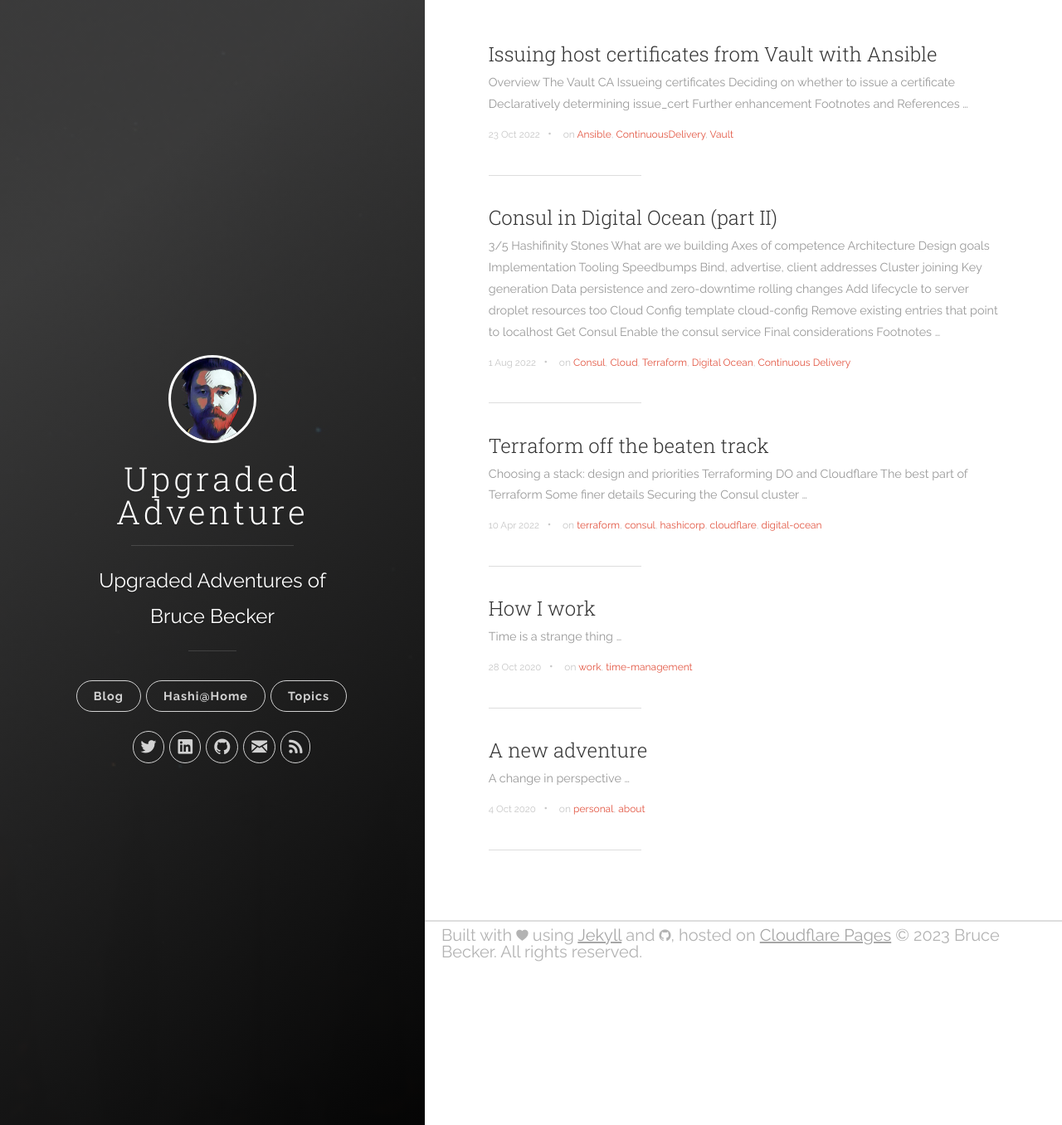
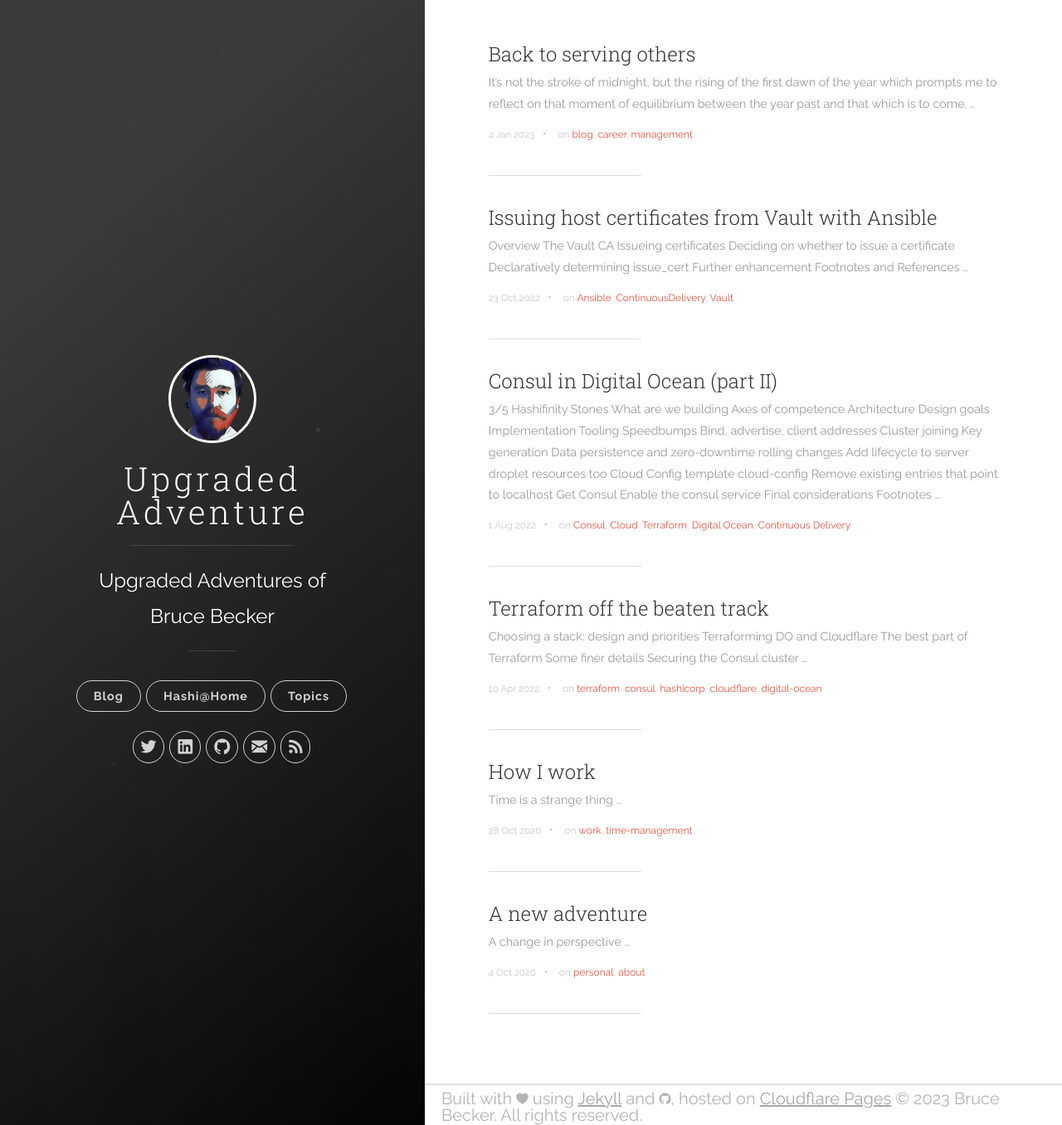
Before and after one commit to brucellino/upgraded-adventure, a Jekyll site: the page built from index.html, in a window 1280 px wide and 1356 px high. Shown: the whole window at 83% size. Built offline with Jekyll 4.4.1, drawn with Linux system fonts in a browser that asks for light colours; the list of posts is cut into pages by our own code; some of the changed lines change nothing that is shown.

Commit message:
feat(posts): add a post for the new year in 2023
Signed-off-by: Bruce Becker <brucellino@protonmail.com>

```diff
--- /dev/null
+++ b/_posts/2023-01-04-service.md
@@ -0,0 +1,132 @@
+---
+title: Back to serving others
+description: A return to something new
+category: personal
+tags:
+  - blog
+  - career
+  - management
+---
+
+It's not the stroke of midnight, but the rising of the first dawn of the year which prompts me to reflect on that moment of equilibrium between the year past and that which is to come.
+
+Allow me, dear reader, a pause for self-indulgent personal reflection.
+
+For the past few years, I have described myself as "2020 fugee" -- a refugee from the upheaval, stagnation and unrest that was brought upon us by that year of reckoning.
+I've had my share of feeling adrift, moving between one place and the next over the course of my life, but in that carefree past it was more often than not a flight of desire, not of obligation.
+The stasis of the pandemic, having to accept that things must stand still for a time, that we must all _stay_ where we are, that events must simply be cancelled, erased, that milestones must be deleted and that everything will be done later when it would be safe again, this stasis must now come to an end.
+It is time to start moving again.
+
+The irony in many cases, including mine, is that I came out of that period completely exhausted, mentally and socially.
+The mere idea of having to interact, to earn social capital, to be present for others that were not my immediate family, became for a period too much to bear.
+
+I sometimes think about what happened to us during that vaguely-defined time of pandemic, and whether we can ever recover from it as a society.
+The pessimist in me says that some cracks were laid bare and that once we see them, we can never unsee them.
+
+However, perhaps we can go about fixing them.
+
+## Mission and purpose
+
+For as long as I can remember, I have been working for common goals, finding my own purpose through a larger mission.
+First, this was the study of the universe through a series of postgraduate degrees in physics culminating in a Ph.D. and several postdoc positions.
+Scientific research has for decades been a team sport, and even more so in the physics domain.
+Personally I found myself perennially in collaborations large and small, working with others towards what we were all convinced was a greater good.
+During the latter period of my scientific career, this peaked as I worked in what was then a giant collaboration of more than three thousand researchers and engineers.
+The sense of community I felt then has been something that I will never forget and have sought ever since.
+There was a mission, and I felt that my work had a purpose through achieving that mission.
+
+My decision to leave that environment was taken half-heartedly.
+I would have happily stayed in physics, had I not realised two difficult truths:
+
+1. I was not the world's greatest physicist, indeed I was quite mediocre and the competition was fierce
+1. Physics as a career would not give me the stability and growth path I wanted.
+
+However, one cannot so easily change one's essence as one can one's job.
+My next career was still in service, more explicitly so, as I returned to South Africa to help build public infrastructure for computing.
+Looking back on those ten years from 2008 to 2018, I find it hard to judge myself as having had any success.
+As a harsh critic, I would say that all of the work I did was just playing at the various roles of project manager, community manager, trainer, _etc_.
+The end result was that there was nothing really to judge, because the goal posts kept moving, so I can't even call the outcome of those years a failure!
+Perhaps this is too harsh a critique, but I will let others be the judge of that.
+
+One theme that did remain constant, I think, was that of working _for the benefit of others_.
+Yes, I had my personal agendas which I was following, whether I knew it or not, but this does not detract from the fact that the projects, infrastructure and initiatives that I was trying to move forward were always for the direct benefit of others.
+This gave me that warm and fuzzy feeling of somehow "doing good".
+
+## A detour
+
+I joined EGI enthusiastically in 2018 to continue this mission, and out of the blue came the biggest opportunity for detour in my life so far.
+I made the decision to leave the world of research and public service to enter the private sector, because I felt that the time had come to put myself to the test.
+I had had my share of projects in which I was but a part, which didn't depend explicitly on me, but which I contributed to and I had always felt the frustration that my peers and collaborators were not "doing it right".
+A whiff of arrogance had started to surround me, I suspect, and I found myself correcting folks, pointing out "the bigger picture", arguing based on grand principles and generally pretending like I knew it all.
+
+What if I didn't?
+
+But what if I _did_?
+
+The opportunity to work in a tight, elite team presented itself as I was called to join UEFA's new DevOps team.
+I still can't believe that I was presented with that opportunity and the absolutely amazing environment I was presented with.
+I found the best colleagues -- truly wonderful people, great at their job all at the top of their game -- as well as a fertile environment in which to prove myself.
+I found myself the least prepared, least knowledgeable, least technically capable, least sure of all of my colleagues and that feeling of being uncomfortable and challenged every day was thrilling.
+
+My time at UEFA gave me the chance to really see what I was capable of and held a mirror up to _myself_, not just the environment I was working in.
+
+## Lessons
+
+Needless to say, I learned a lot during that time; lot of technology, yes, but also a lot about how things really work in the real world.
+Or rather, how things _fail_ in the real world, all of the ways that they work on paper but not in practice.
+The most valuable experience I gained during that time was not the subtleties of the cloud, performance tuning or monitoring tricks -- it was what it takes to be successful, how to think and execute quickly how to solve problems permanently instead of fix issues.
+I learned a few things about myself which I hope to bring into 2023 and beyond.
+
+### Who am I not
+
+First of all, I learned a few things about who I am not:
+
+- **Not the smartest person in the room**: just as when I was a physicist, I am never going to be the smartest person in a team. I have a meandering education and experience and I'm working with folks who have spent their lives working in this specific environment and are really good at it. This means that I have to _remain humble_ and _listen_ to others when they talk because they probably know things that I don't.
+- **Not the hardest worker  in the room**: I have a family, I have responsibilities outside of the office, I cannot afford to be dedicated to the work more than 8 or 9 hours a day (even that is a stretch in a normal week). I am older than most of my colleagues, my energy levels are not what they used to be, and I choose to dedicate the best part of that energy to my personal life. I also see this as a job, not a calling. I am here to get work done by being professional, not by being passionate. _That is ok_, but it means that I need to have _habits_ and set _clear expectations_ both for my colleagues as well as myself and my family.
+- **Not a rock star**: I don't crave recognition. I don't need people to call out my name, invite me to guest blogposts or podcasts, conference appearances. I don't need an audience. I do not want to be the face of anything, because I know that it's all been done before. I don't want to be bamboozled by hype... get real and show me the data.
+- **Nothing new to say**: I don't have original opinions in this environment. Perhaps I never did! but I'm certain that whatever I have to say has already been said before by those more eloquent and experienced than me. I have seen a bit, done a bit and learned a bit, but after all, we're talking about computers here. It's not quantum mechanics. My role is not to come up with edgy hot takes, it is to learn and improve those around me. There is more than one way to lead; "Linkedinfluencer" is not my style.
+
+### Who am I
+
+So, am I just the opposite of the things I am not?
+To an extent, I am defining myself in opposition to things which I have learned that I am not, but there are also things which I _am_, not just things that I am because I am not their opposite.
+
+I am:
+
+- **Conscious and appreciative of counter-narratives**: I get sceptical when I hear "just-so" stories, broad generalisations and aphorisms at work. "This technology will revolutionise...", "we have do do things this way because...", "the data shows...". These are all narratives, stories that people tell to support an existing point of view.
+These are really useful, they help us to get on the same page, to get the point across -- heck, I do this all the the time myself! -- but they are just stories. They are not the truth. The truth is there is always a counter-narrative and if we're not aware of it, we risk talking ourselves into a corner.
+
+- **Capable of living in other peoples' skins**: I've been around, I've seen and worked in places that my colleagues barely know the names of. I know that people think and work in different ways, and that while these may not be original, they are indeed diverse. I became aware that the world is a racist, classist place when I first stepped out of high school, and almost all my experience since then has been a clash between principles of equity and the messed up way the world seems to be organised. Working in Africa and working in Europe are wildly different experiences, with people having wildly different biases, points of view and priorities. Some of these people may have violently opposed world views to yours, but **they are still people**. Whatever the official line, you don't have "workers" at work, you have _people_ and those people are frikkin _weird_... and I am frikkin here for it...
+
+- **Multifaced experience**: I am trained as a scientist and at heart I still reason about the world as a scientist. However, I speak four languages, I have lived in several cities, on several continents. I've been poor, I've written code, managed projects, I've been responsible for liaising with high school principals and foreign ambassadors, I've had folks die on me and seen my babies born. I've had good managers, I've had no managers and I've had terrible managers. I've been told "whatever it costs, just get it done", and I've been told "there's no budget, just get it done". I haven't really found a way to write this on a CV, but it's really the biggest thing I've got going for me, from an employer's point of view. Throw me in the deep end fam, I've seen it before, I'm good to go.
+
+- **I care about quality**: Quality makes the difference. I am not, by nature, a person who cares about the nitty-gritty details. My scientific training (and perhaps the reason I was so drawn to it), taught me to look for patterns, for general laws, to see the big picture. But in the real world of people, this doesn't make the difference, it's quality that makes the difference. Being prepared, anticipating pain, building things that are free of defects, designing for elegant function, rather than appearance.
+
+## Back to service
+
+Coming back full circle, my purpose has always been found through others, it's time to accept and embrace that again.
+I have spent the last 2 years more or less focussed on myself at work, to the detriment of the community out there I had found myself a part of.
+
+I am taking a turn away from myself and back towards serving others, this time as engineering manager at the company I work at.
+In my mind, this is an opportunity to "do it right" -- to put my own personal convictions and ideas to the test in a challenging way -- but also a way to rediscover purpose through empowering others and improving their lives.
+I want to bring a rigorous approach to designing processes in our company such that they actually make our lives better first: less miscommunication, less toil and unrewarding work, fewer meetings, more context when it's needed, fewer surprises, putting the right tools and information in the right hands, at the right time.
+I want to design for elegance, for happiness, for efficiency.
+
+It's time to channel my inner Deming!
+
+My own experience has been that a good manager can mean the difference between happiness and despair, between fulfillment and frustration, the reason people stay and the reason people leave.
+Good managers come in different forms. Some of them are memorable for your personal relationship with them, others are able to change the system so that it's better by design.
+I don't know what effect I will eventually have in this new role, but I intend to bring those things that I am, and those things that I am not, to this new role.
+
+I don't want to be the superhero that everyone sends their troubles to and that then magically makes those troubles disappear -- I am not that guy!
+I want to make things better for others by making my own life a pit of stress...
+I want to solve problems by removing them from the system.
+
+I want to see people shine. I want to shrug off the lethargy and I want to feel us all picking up that spring in our stride again, to have fun at work, to build things that last.
+
+If this sounds like a nice place to work, hook me up.
+If the place you work already sounds like this, good for you and your team, and hey, let's compare notes.
+
+Have a good 2023 y'all,
+
+The Dude has spoken.
--- a/css/main.scss
+++ b/css/main.scss
@@ -59,3 +59,7 @@ pre.highlight code,
   border: 3px solid #fff;
   border-radius: 100%;
 }
+
+.small {
+  font-size: smaller;
+}
```
